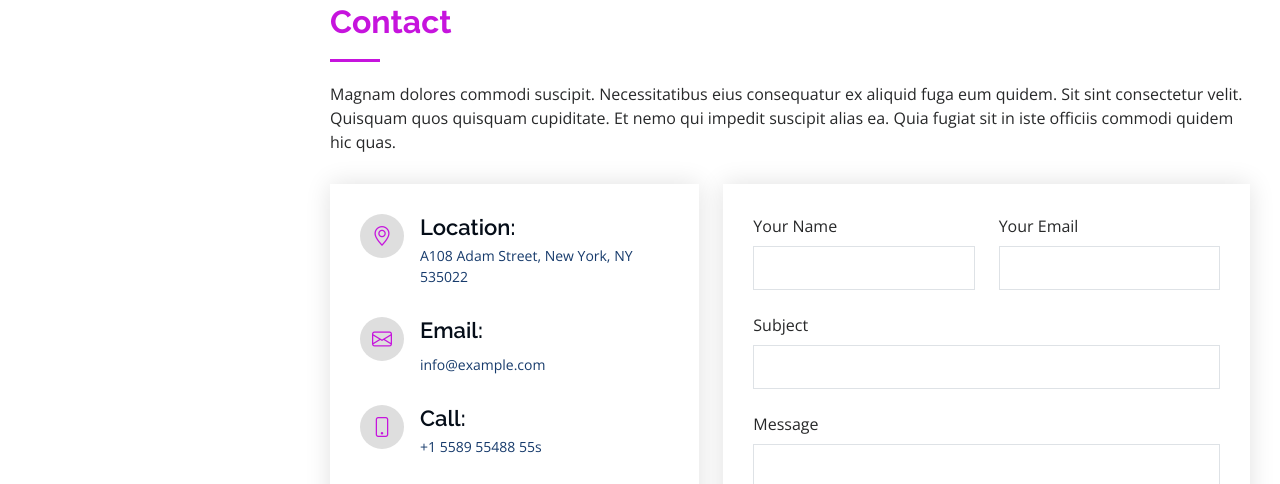
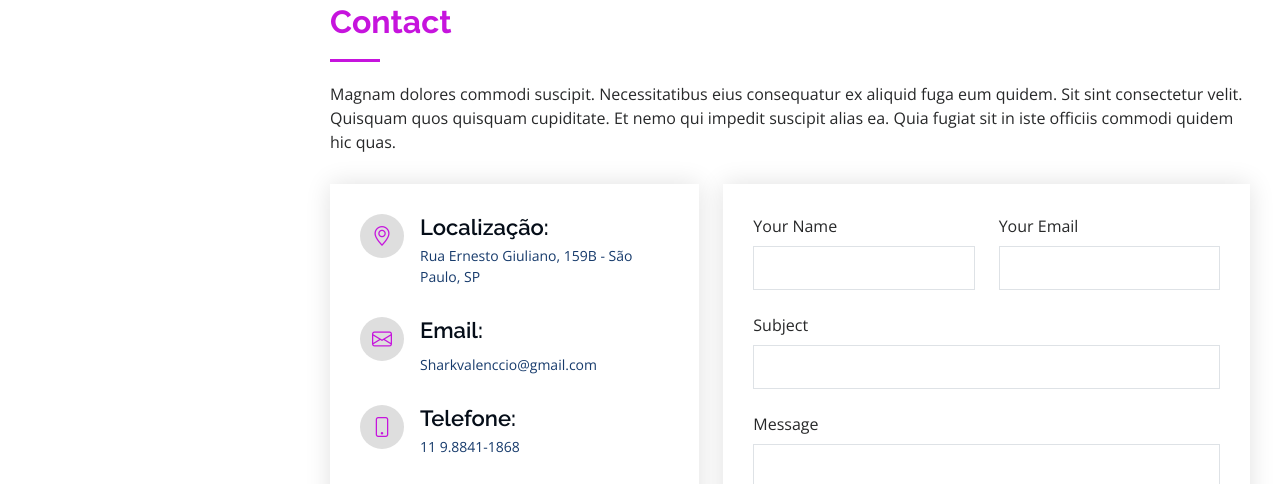
Before and after one commit to SharkValenccio/Portfolio, a plain HTML site: page iPortfolio/index.html in a window 1280 px wide. Shown: the part 4810-5294 px from the top of the page. Drawn offline with nearby package versions, Linux system fonts and the light colour scheme; grey boxes are pictures that could not be loaded.

Commit message:
Contact info Changes

```diff
--- a/iPortfolio/index.html
+++ b/iPortfolio/index.html
@@ -539,20 +539,20 @@
             <div class="info">
               <div class="address">
                 <i class="bi bi-geo-alt"></i>
-                <h4>Location:</h4>
-                <p>A108 Adam Street, New York, NY 535022</p>
+                <h4>Localização:</h4>
+                <p>Rua Ernesto Giuliano, 159B - São Paulo, SP</p>
               </div>
 
               <div class="email">
                 <i class="bi bi-envelope"></i>
                 <h4>Email:</h4>
-                <p>info@example.com</p>
+                <p>Sharkvalenccio@gmail.com</p>
               </div>
 
               <div class="phone">
                 <i class="bi bi-phone"></i>
-                <h4>Call:</h4>
-                <p>+1 5589 55488 55s</p>
+                <h4>Telefone:</h4>
+                <p>11 9.8841-1868</p>
               </div>
 
               <iframe src="https://www.google.com/maps/embed?pb=!1m18!1m12!1m3!1d3656.7022131517306!2d-46.57176692550968!3d-23.579136278787555!2m3!1f0!2f0!3f0!3m2!1i1024!2i768!4f13.1!3m3!1m2!1s0x94ce5c394aa43d69%3A0x427d43fd6ecc3c6e!2sR.%20Ernesto%20Giuliano%2C%20159%20-%20%C3%81gua%20Rasa%2C%20S%C3%A3o%20Paulo%20-%20SP%2C%2003159-090!5e0!3m2!1spt-BR!2sbr!4v1691824252064!5m2!1spt-BR!2sbr" frameborder="0" style="border:0; width: 100%; height: 290px;" allowfullscreen></iframe>
```
